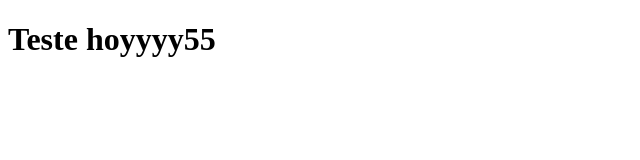
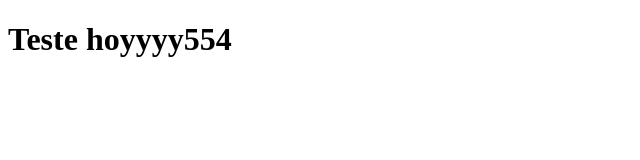
Before and after one commit to ValmirAraujo/coursera-html-css-javascript, a plain HTML site: page index.html in a window 1280 px wide. Shown: the full height of the page, 0-640 px from the left. Drawn offline with Linux system fonts and the light colour scheme.

Commit message:
sera se vai

```diff
--- a/index.html
+++ b/index.html
@@ -10,7 +10,7 @@
 
 <body>
     <h1>
-        Teste hoyyyy55
+        Teste hoyyyy554
     </h1>
 </body>
 
```
